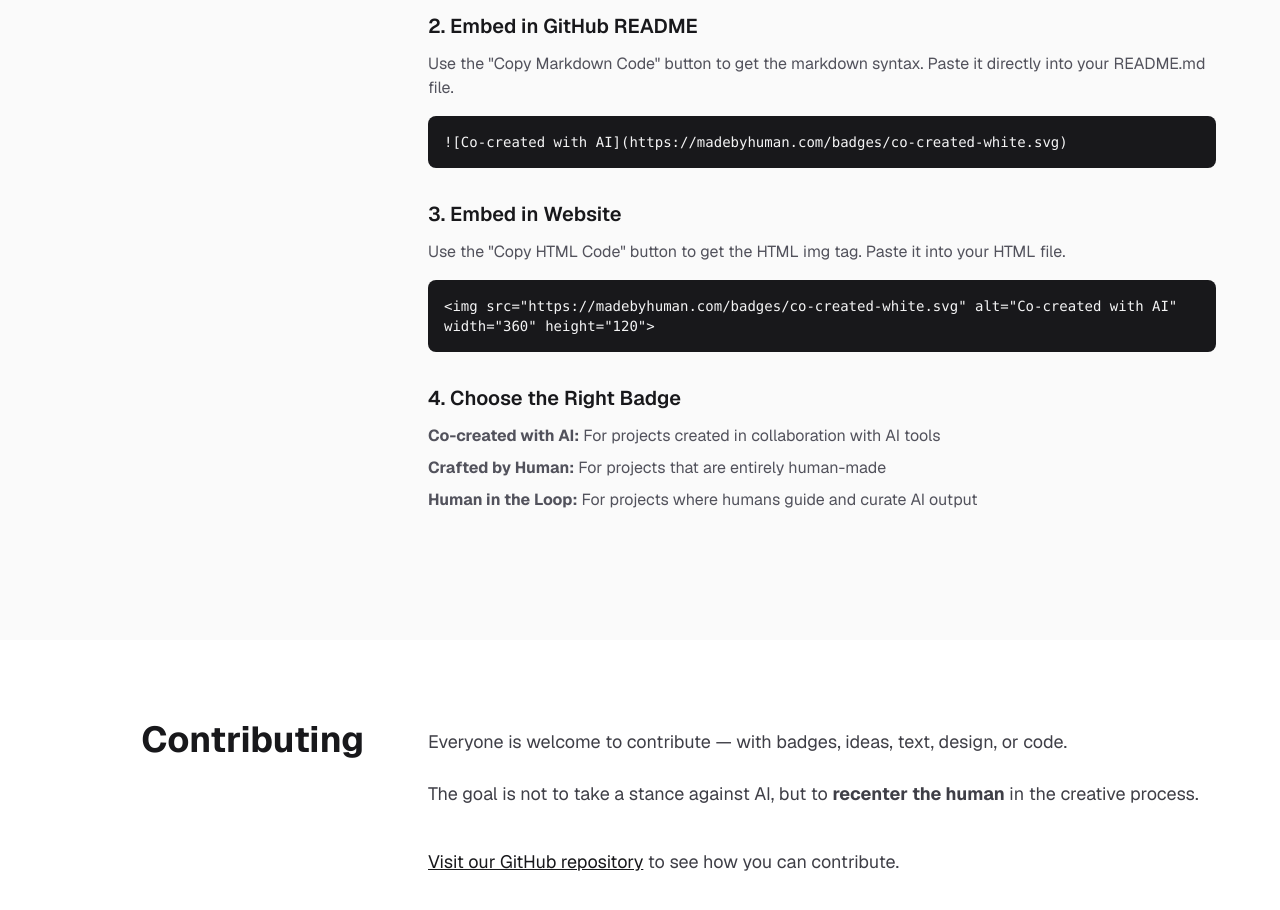
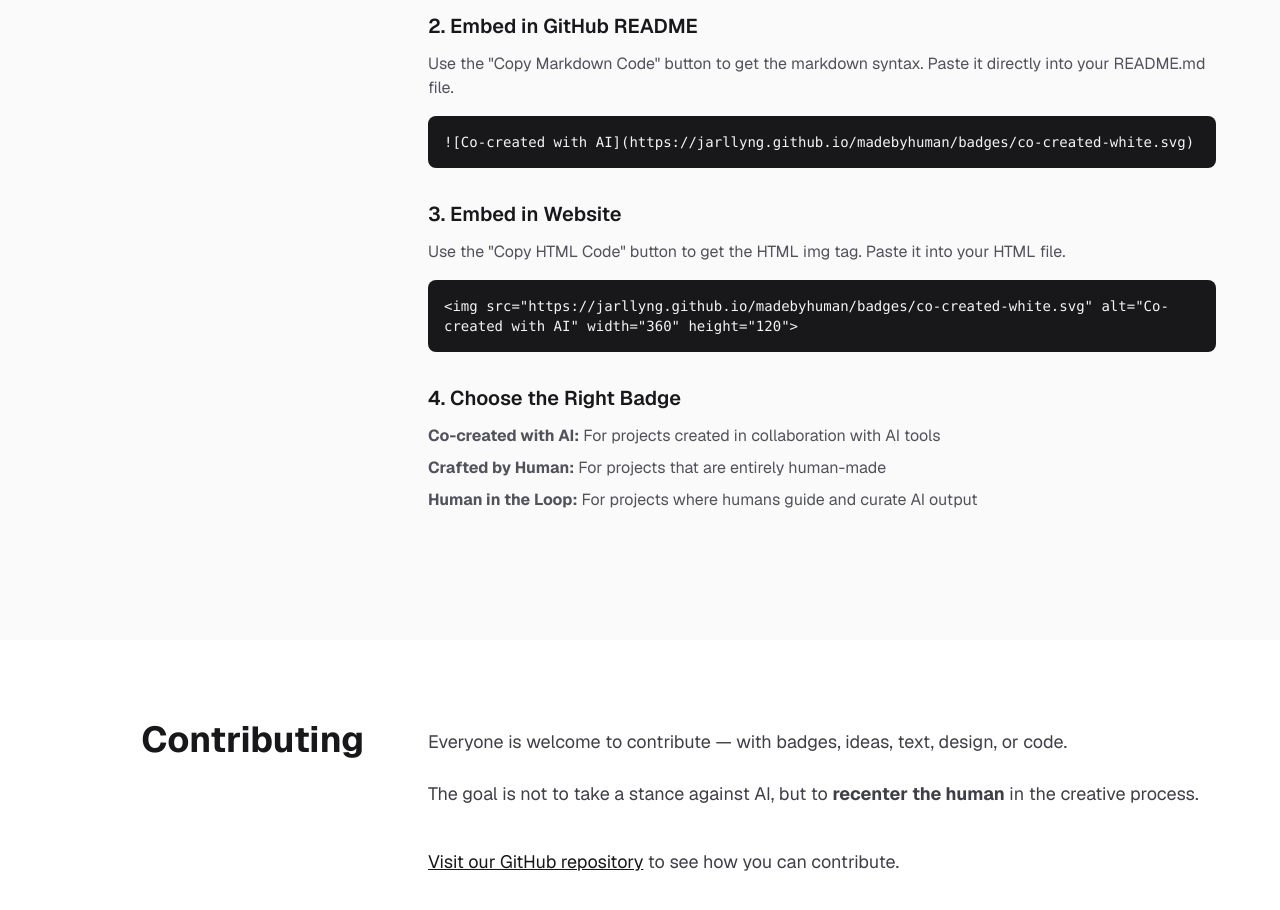
Before and after one commit to JarlLyng/madebyhuman, a Next.js app: page / in a window 1280 px wide. Shown: the part 1860-2770 px from the top of the page. Built offline with nearby package versions, Linux system fonts and the light colour scheme.

Commit message:
Fix URLs to use GitHub Pages URL instead of madebyhuman.com

```diff
--- a/src/app/page.tsx
+++ b/src/app/page.tsx
@@ -398,7 +398,7 @@ export default function Home() {
                 Use the "Copy Markdown Code" button to get the markdown syntax. Paste it directly into your README.md file.
               </p>
               <div className="bg-zinc-900 dark:bg-zinc-800 rounded-lg p-4 text-sm font-mono text-zinc-100">
-                <code>{'![Co-created with AI](https://madebyhuman.com/badges/co-created-white.svg)'}</code>
+                <code>{'![Co-created with AI](https://jarllyng.github.io/madebyhuman/badges/co-created-white.svg)'}</code>
               </div>
             </div>
 
@@ -408,7 +408,7 @@ export default function Home() {
                 Use the "Copy HTML Code" button to get the HTML img tag. Paste it into your HTML file.
               </p>
               <div className="bg-zinc-900 dark:bg-zinc-800 rounded-lg p-4 text-sm font-mono text-zinc-100">
-                <code>{'<img src="https://madebyhuman.com/badges/co-created-white.svg" alt="Co-created with AI" width="360" height="120">'}</code>
+                <code>{'<img src="https://jarllyng.github.io/madebyhuman/badges/co-created-white.svg" alt="Co-created with AI" width="360" height="120">'}</code>
               </div>
             </div>
 
```
